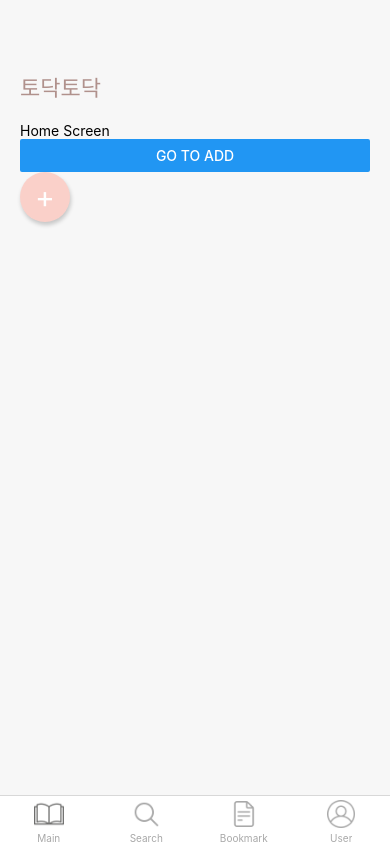
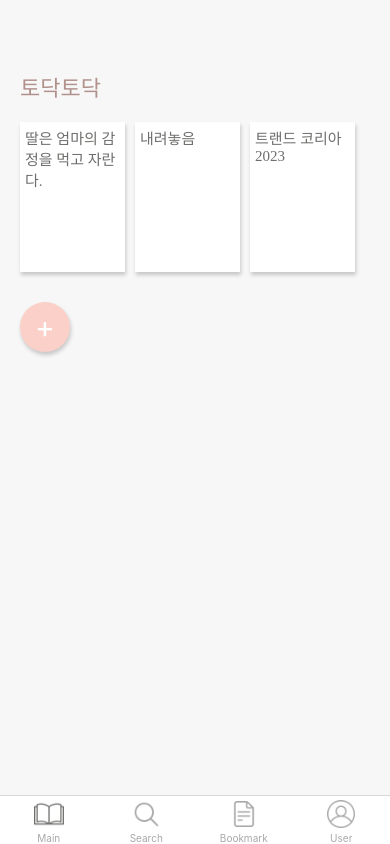
Before and after one commit to JJuhey/tdtdApp, a React Native app: screen /Home in a window 390 px wide. Built offline with nearby package versions, Linux system fonts and the light colour scheme.

Commit message:
feat: add bookshape component

```diff
--- /dev/null
+++ b/src/Components/BookShape.tsx
@@ -0,0 +1,40 @@
+import React from 'react';
+import { Text, View } from 'react-native';
+
+type PropsType = {
+  title: string;
+  width?: number;
+  height?: number;
+}
+
+const BookShape = (props: PropsType) => {
+  const { title, width, height } = props
+  return (
+    <View
+      style={{
+        backgroundColor: 'white',
+        // borderWidth: 1,
+        width: width ?? '30%',
+        height: height ?? 150,
+        padding: 5,
+        marginBottom: 10, // FIXME: 레이아웃 관련된 속성이라, 여기서는 뺄 예정!
+        marginRight: 10, // FIXME:
+        shadowOffset: { width: 1, height: 3 },
+        shadowColor: '#000',
+        shadowOpacity: 0.2,
+        shadowRadius: 4,
+        elevation: 4 // 안드로이드에서만 사용
+      }}
+    >
+      <Text
+        style={{
+          fontSize: 15,
+          color: '#6E6E6D',
+          fontFamily: 'NotoSerifKR-Regular'
+        }}
+      >{title}</Text>
+    </View>
+  )
+}
+
+export default BookShape
--- a/src/Pages/MainScreen.tsx
+++ b/src/Pages/MainScreen.tsx
@@ -6,6 +6,7 @@ import {
 } from '@react-navigation/native-stack';
 import ScreenLayout from '../Components/ScreenLayout';
 import CircleButton from '../Components/Buttons/CircleButton';
+import BookShape from '../Components/BookShape';
 
 const defaultScreenOptions: NativeStackNavigationOptions = {
   headerStyle: { backgroundColor: '#F7F7F7' },
@@ -36,8 +37,13 @@ const MainScreen = ({ navigation }: any) => {
   return (
     <ScreenLayout>
       <View>
-        <Text>Home Screen</Text>
-        <Button title="Go to add" onPress={() => navigation.navigate('Add')} />
+        {/* <Text>Home Screen</Text> */}
+        {/* <Button title="Go to add" onPress={() => navigation.navigate('Add')} /> */}
+        <View style={{ marginBottom: 20, display: 'flex', flexDirection: 'row', flexWrap: 'wrap' }} >
+          <BookShape title="딸은 엄마의 감정을 먹고 자란다." />
+          <BookShape title="내려놓음" />
+          <BookShape title="트랜드 코리아 2023" />
+        </View>
         <CircleButton  onPress={() => Alert.alert('heello')} title="+"/>
       </View>
     </ScreenLayout>
```
Also changed, not shown: 2 other files (tests, documents, lock files or other folders).
